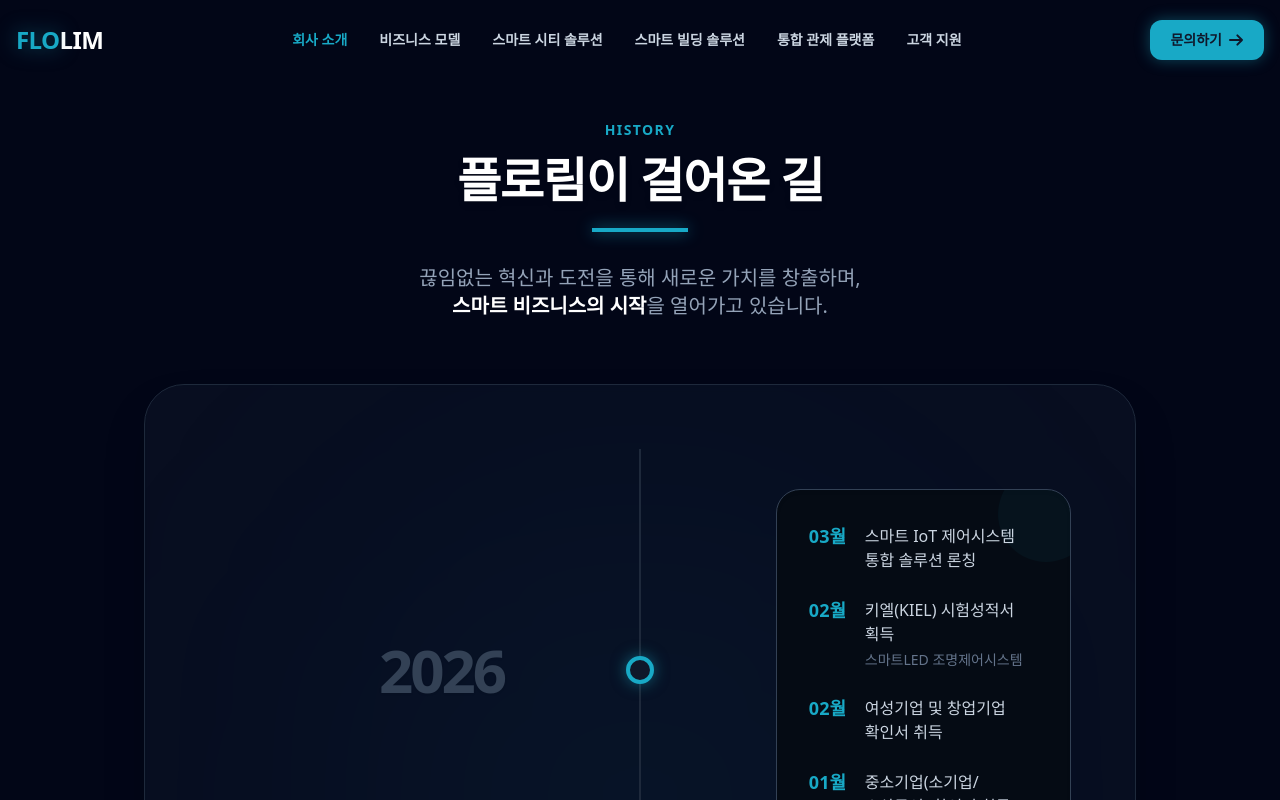
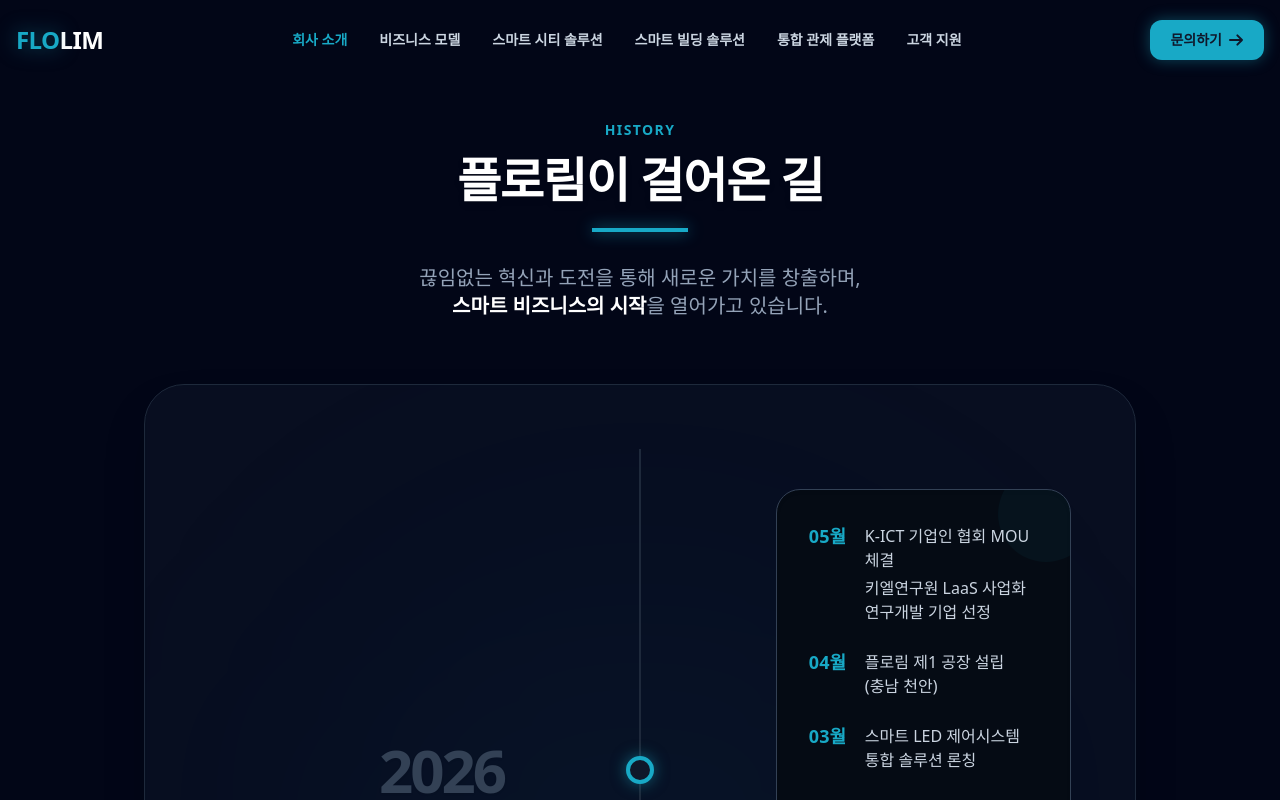
Before and after one commit to flolim-mj54/flolim-website, a React (Vite) app: page /company/history in a window 1280 px wide. Shown: the top 800 px of the page. Built offline with nearby package versions, Linux system fonts and the light colour scheme.

Commit message:
직사각 광효율 수정, 연혁 페이지 수정

```diff
--- a/src/pages/01_Company/CompanyHistory.tsx
+++ b/src/pages/01_Company/CompanyHistory.tsx
@@ -1,23 +1,25 @@
-import PageHeader from '../../components/PageHeader';
-import BottomNav from '../../components/BottomNav';
+import PageHeader from "../../components/PageHeader";
+import BottomNav from "../../components/BottomNav";
 
 export default function CompanyHistory() {
   return (
     <div className="pb-10 relative overflow-hidden">
-
       <PageHeader
         category="History"
         title="플로림이 걸어온 길"
         subtitle={
           <>
-            끊임없는 혁신과 도전을 통해 새로운 가치를 창출하며,<br className="hidden md:block" />
-            <strong className="text-white font-bold">스마트 비즈니스의 시작</strong>을 열어가고 있습니다.
+            끊임없는 혁신과 도전을 통해 새로운 가치를 창출하며,
+            <br className="hidden md:block" />
+            <strong className="text-white font-bold">
+              스마트 비즈니스의 시작
+            </strong>
+            을 열어가고 있습니다.
           </>
         }
       />
 
       <div className="container mx-auto px-4 max-w-5xl relative z-10 mb-10 mt-10">
-
         <section className="bg-slate-900/50 backdrop-blur-sm rounded-[2.5rem] p-8 md:p-16 shadow-2xl border border-slate-800 relative overflow-hidden">
           <div className="absolute top-1/2 left-1/2 w-[600px] h-[600px] bg-flolim/5 rounded-full blur-[150px] pointer-events-none -translate-x-1/2 -translate-y-1/2"></div>
 
@@ -39,25 +41,66 @@ export default function CompanyHistory() {
                   <div className="absolute -right-6 -top-6 w-24 h-24 bg-flolim/5 rounded-full z-0 group-hover:scale-150 transition-transform duration-700 pointer-events-none"></div>
 
                   <ul className="space-y-6 relative z-10 text-sm md:text-base">
+                    {/* 💡 5월 신규 추가 */}
                     <li className="relative flex items-start gap-3 md:gap-4">
-                      <span className="text-flolim font-black text-base md:text-lg w-10 shrink-0">03월</span>
-                      <span className="text-slate-300 font-medium pt-0.5 break-keep">스마트 IoT 제어시스템 통합 솔루션 론칭</span>
+                      <span className="text-flolim font-black text-base md:text-lg w-10 shrink-0">
+                        05월
+                      </span>
+                      <div className="pt-0.5">
+                        <span className="text-slate-300 font-medium break-keep block mb-1">
+                          K-ICT 기업인 협회 MOU 체결
+                        </span>
+                        <span className="text-slate-300 font-medium break-keep">
+                          키엘연구원 LaaS 사업화 연구개발 기업 선정
+                        </span>
+                      </div>
+                    </li>
+                    {/* 💡 4월 신규 추가 */}
+                    <li className="relative flex items-start gap-3 md:gap-4">
+                      <span className="text-flolim font-black text-base md:text-lg w-10 shrink-0">
+                        04월
+                      </span>
+                      <span className="text-slate-300 font-medium pt-0.5 break-keep">
+                        플로림 제1 공장 설립 (충남 천안)
+                      </span>
+                    </li>
+                    {/* 💡 3월 명칭 변경 */}
+                    <li className="relative flex items-start gap-3 md:gap-4">
+                      <span className="text-flolim font-black text-base md:text-lg w-10 shrink-0">
+                        03월
+                      </span>
+                      <span className="text-slate-300 font-medium pt-0.5 break-keep">
+                        스마트 LED 제어시스템 통합 솔루션 론칭
+                      </span>
                     </li>
                     <li className="relative flex items-start gap-3 md:gap-4">
-                      <span className="text-flolim font-black text-base md:text-lg w-10 shrink-0">02월</span>
+                      <span className="text-flolim font-black text-base md:text-lg w-10 shrink-0">
+                        02월
+                      </span>
                       <div className="pt-0.5">
-                        {/* 💡 [수정됨] KILT -> KIEL */}
-                        <span className="text-slate-300 font-medium break-keep">키엘(KIEL) 시험성적서 획득</span>
-                        <span className="text-xs md:text-sm text-slate-500 block mt-1 font-light break-keep">스마트LED 조명제어시스템</span>
+                        <span className="text-slate-300 font-medium break-keep">
+                          키엘(KIEL) 시험성적서 획득
+                        </span>
+                        <span className="text-xs md:text-sm text-slate-500 block mt-1 font-light break-keep">
+                          스마트LED 조명제어시스템
+                        </span>
                       </div>
                     </li>
                     <li className="relative flex items-start gap-3 md:gap-4">
-                      <span className="text-flolim font-black text-base md:text-lg w-10 shrink-0">02월</span>
-                      <span className="text-slate-300 font-medium pt-0.5 break-keep">여성기업 및 창업기업 확인서 취득</span>
+                      <span className="text-flolim font-black text-base md:text-lg w-10 shrink-0">
+                        02월
+                      </span>
+                      <span className="text-slate-300 font-medium pt-0.5 break-keep">
+                        여성기업 및 창업기업 확인서 취득
+                      </span>
                     </li>
                     <li className="relative flex items-start gap-3 md:gap-4">
-                      <span className="text-flolim font-black text-base md:text-lg w-10 shrink-0">01월</span>
-                      <span className="text-slate-300 font-medium pt-0.5 break-keep">중소기업(소기업/소상공인) 확인서 취득</span>
+                      <span className="text-flolim font-black text-base md:text-lg w-10 shrink-0">
+                        01월
+                      </span>
+                      <span className="text-slate-300 font-medium pt-0.5 break-keep">
+                        중소기업(소기업/소상공인) 확인서 취득
+                      </span>
                     </li>
                   </ul>
                 </div>
@@ -80,8 +123,12 @@ export default function CompanyHistory() {
 
                   <ul className="space-y-6 relative z-10 text-sm md:text-base">
                     <li className="relative flex md:justify-end items-start gap-3 md:gap-4">
-                      <span className="text-slate-300 font-medium pt-0.5 order-2 md:order-1 text-left md:text-right break-keep">주식회사 플로림 법인 설립</span>
-                      <span className="text-slate-500 group-hover:text-flolim font-black text-base md:text-lg w-10 shrink-0 order-1 md:order-2 text-left md:text-right transition-colors duration-500">12월</span>
+                      <span className="text-slate-300 font-medium pt-0.5 order-2 md:order-1 text-left md:text-right break-keep">
+                        주식회사 플로림 법인 설립
+                      </span>
+                      <span className="text-slate-500 group-hover:text-flolim font-black text-base md:text-lg w-10 shrink-0 order-1 md:order-2 text-left md:text-right transition-colors duration-500">
+                        12월
+                      </span>
                     </li>
                   </ul>
                 </div>
@@ -95,8 +142,16 @@ export default function CompanyHistory() {
         </section>
 
         <BottomNav
-          prev={{ label: '이전 페이지', title: '인증 및 파트너', path: '/company/cert' }}
-          next={{ label: '다음 페이지', title: '오시는 길', path: '/company/location' }}
+          prev={{
+            label: "이전 페이지",
+            title: "인증 및 파트너",
+            path: "/company/cert",
+          }}
+          next={{
+            label: "다음 페이지",
+            title: "오시는 길",
+            path: "/company/location",
+          }}
         />
       </div>
     </div>
--- a/src/pages/04_SmartBuilding/SmartBuildingSensor.tsx
+++ b/src/pages/04_SmartBuilding/SmartBuildingSensor.tsx
@@ -35,10 +35,10 @@ const SmartBuildingSensor = () => {
       title: "스마트 LED 직사각 평판등",
       subtitle: "1285x320 Panel Light",
       image: "/images/building_led_panel_rect.png",
-      desc: "독보적인 180 Lm/W 광효율을 자랑하는 초슬림 패널입니다. 천장 일체형 디자인으로 세련된 오피스 인테리어와 높은 업무 집중도를 완성합니다.",
+      desc: "독보적인 170 Lm/W 광효율을 자랑하는 초슬림 패널입니다. 천장 일체형 디자인으로 세련된 오피스 인테리어와 높은 업무 집중도를 완성합니다.",
       specs: [
         { label: "소비 전력", value: "24.8W" },
-        { label: "광효율", value: "180 Lm/W" },
+        { label: "광효율", value: "170 Lm/W" },
       ],
     },
     {
```
